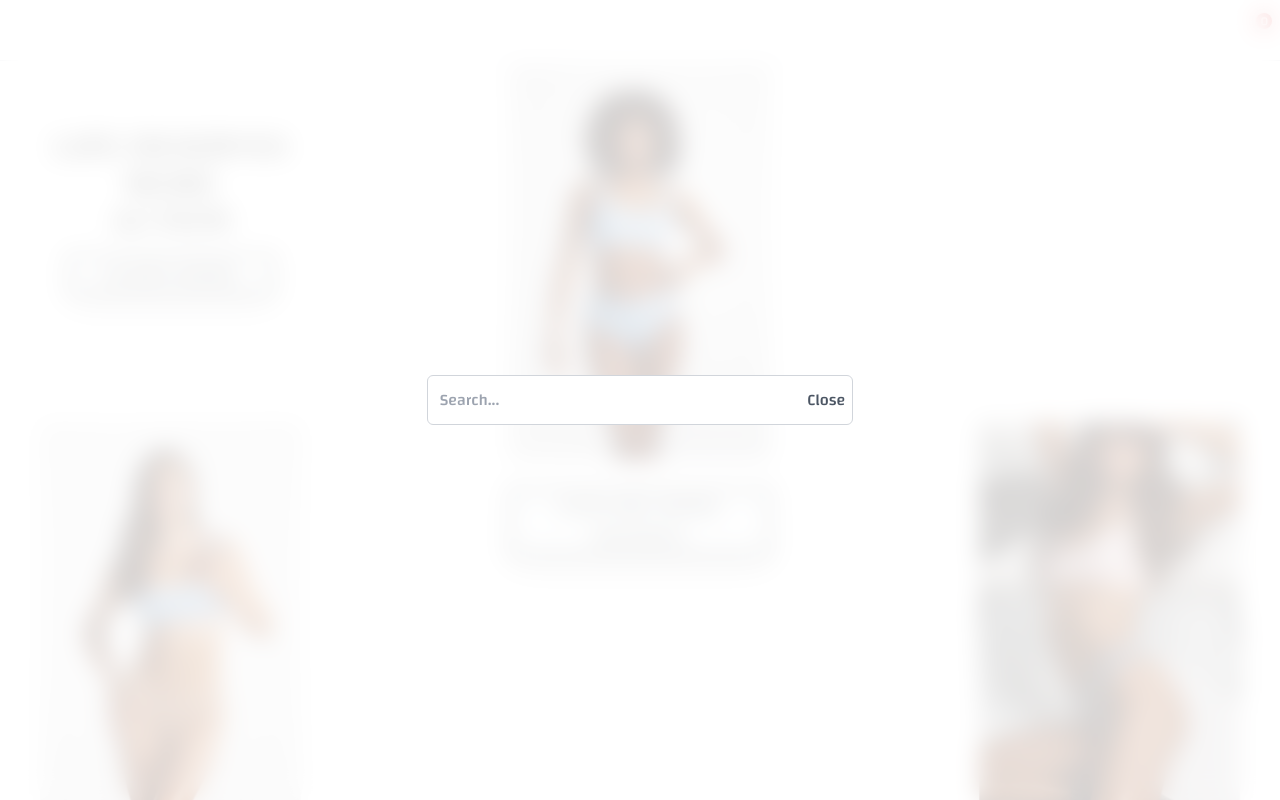
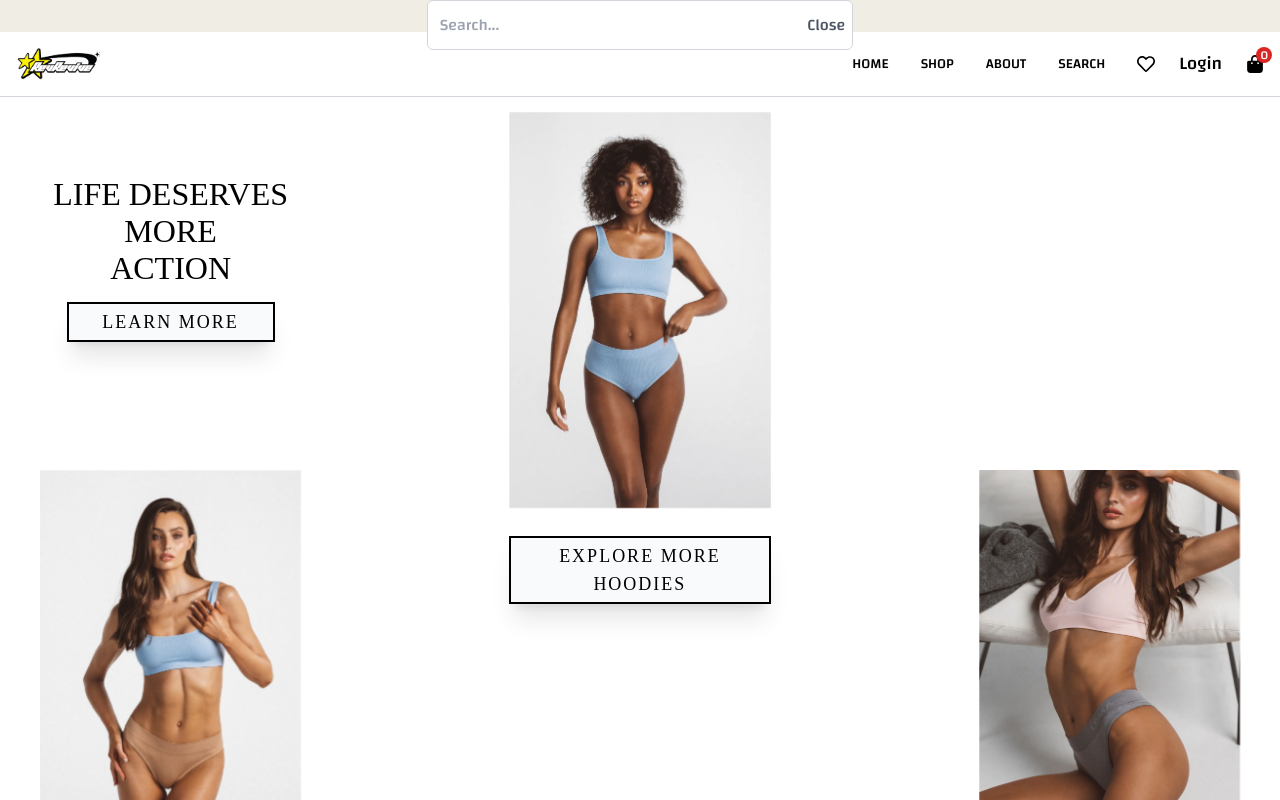
Before and after one commit to hazinofan/clothing-front, a React (Create React App) app: page /project-product in a window 1280 px wide. Both pictures are taken after a click on the button "SEARCH". Shown: the top 800 px of the page. Built offline with nearby package versions, Linux system fonts and the light colour scheme; a web font is replaced by a local one.

Commit message:
modified the landing page and the navbar

```diff
--- a/src/animations/ProductAnimation.jsx
+++ b/src/animations/ProductAnimation.jsx
@@ -24,8 +24,10 @@ export default function ProductAnimation() {
     };
   }, []);
 
+
+
   return (
-    <div className="pt-16 pb-32" data-aos="fade-in">
+    <div className="pt-28 pb-32" data-aos="fade-in">
       {showContent ? (
         <div className={`animation_div ${fadeOut ? 'fade-out' : ''}`}>
           <h1 className="animation_title">
--- a/src/components/Navbar.jsx
+++ b/src/components/Navbar.jsx
@@ -1,5 +1,5 @@
 import React, { useState, useEffect } from 'react';
-import { Link, useNavigate } from 'react-router-dom';
+import { Link, useLocation, useNavigate } from 'react-router-dom';
 import logo from '../assets/logo.png';
 import { FaBagShopping, FaUser } from 'react-icons/fa6';
 import { FaRegHeart } from 'react-icons/fa';
@@ -10,7 +10,11 @@ export default function Navbar() {
   const [isLoggedIn, setIsLoggedIn] = useState(false);
   const [scrolled, setScrolled] = useState(false);
   const [showSearch, setShowSearch] = useState(false);
+  const [scrollDirection, setScrollDirection] = useState('up');
   const navigate = useNavigate();
+  const location = useLocation();
+
+  const isLandingPage = location.pathname === '/';
 
   const fetchUserData = async () => {
     const token = localStorage.getItem('token');
@@ -23,9 +27,9 @@ export default function Navbar() {
       const response = await fetch('http://localhost:5000/api/user/profile', {
         method: 'GET',
         headers: {
-          'Authorization': `Bearer ${token}`,
-          'Content-Type': 'application/json'
-        }
+          Authorization: `Bearer ${token}`,
+          'Content-Type': 'application/json',
+        },
       });
 
       if (response.ok) {
@@ -52,8 +56,16 @@ export default function Navbar() {
 
     window.addEventListener('storage', checkLoginStatus);
 
+    let lastScrollY = window.scrollY;
+
     const handleScroll = () => {
       setScrolled(window.scrollY > 50); // Change background after scrolling down 50px
+      if (window.scrollY > lastScrollY) {
+        setScrollDirection('down');
+      } else {
+        setScrollDirection('up');
+      }
+      lastScrollY = window.scrollY;
     };
 
     window.addEventListener('scroll', handleScroll);
@@ -79,16 +91,28 @@ export default function Navbar() {
     navigate('/login');
   };
 
+  // Determine link and icon color based on landing page status and scroll position
+  const linkColor = isLandingPage && !scrolled ? 'text-white' : 'text-black';
+
   return (
-    <nav className="relative">
+    <>
+      {/* Navbar container with discount bar and main navbar */}
+      <div className={`fixed w-full z-50 transition-transform duration-300 ${scrollDirection === 'down' ? '-translate-y-full' : 'translate-y-0'}`}>
+        {/* Discount Bar */}
+        <div className={`w-full backdrop-blur-lg text-black text-center py-1 ${scrolled ? 'backdrop-blur-lg' : 'bg-[#f0ede5]'}` }>
+          50% discounts on all tops this weekend
+        </div>
+
+        {/* Main Navbar */}
+        <nav className={`transition-colors duration-300 ${scrolled ? 'bg-white/70 shadow-lg' : 'bg-transparent'}`}>
           {/* Search Bar Overlay */}
           {showSearch && (
             <div
-          className={`fixed inset-0 flex items-center justify-center bg-white/80 backdrop-blur-md z-50 transition-all duration-300 ${
-            showSearch ? 'opacity-100' : 'opacity-0 pointer-events-none'
+              className={`fixed w-full top-0 z-40 transition-colors duration-300 ${
+                scrolled ? 'bg-white/70 shadow-lg' : 'bg-transparent'
               }`}
             >
-          <div className="relative w-3/4 md:w-1/2 lg:w-1/3">
+              <div className="relative w-3/4 md:w-1/2 lg:w-1/3 mx-auto">
                 <input
                   type="text"
                   placeholder="Search..."
@@ -104,21 +128,17 @@ export default function Navbar() {
             </div>
           )}
 
-      {/* Main Navbar */}
-      <div
-        className={`fixed w-full top-0 z-40 transition-colors duration-300 ${
-          scrolled ? 'bg-white/70 shadow-lg' : 'bg-transparent'
-        }`}
-      >
+          {/* Navbar Content */}
           <div className="flex items-center justify-between p-4 border-b border-gray-300">
             {/* Logo */}
             <Link to="/" className="flex items-center">
+              <img src={logo} alt="Logo" className="h-8" />
             </Link>
 
             {/* Icons and Links Section */}
             <div className="flex items-center space-x-8">
               {/* Menu Links */}
-            <div className={`flex space-x-8 text-sm font-medium ${scrolled ? 'text-black' : 'text-white'}`}>
+              <div className={`flex space-x-8 text-sm font-medium ${linkColor}`}>
                 <Link to="/" className="hover:text-gray-500">
                   HOME
                 </Link>
@@ -135,13 +155,13 @@ export default function Navbar() {
 
               {/* Icons */}
               <div className="flex items-center space-x-6 text-lg">
-              <FaRegHeart className={`${scrolled ? 'text-black' : 'text-white'} hover:text-gray-500`} />
+                <FaRegHeart className={`${linkColor} hover:text-gray-500`} />
 
                 {isLoggedIn && userData ? (
                   <div className="relative">
                     <button
                       type="button"
-                    className={`${scrolled ? 'text-black' : 'text-white'} hover:text-gray-500 focus:outline-none`}
+                      className={`${linkColor} hover:text-gray-500 focus:outline-none`}
                       onClick={toggleDropdown}
                     >
                       <FaUser />
@@ -195,13 +215,13 @@ export default function Navbar() {
                     )}
                   </div>
                 ) : (
-                <Link to="/login" className={`${scrolled ? 'text-black' : 'text-white'} hover:text-gray-500`}>
+                  <Link to="/login" className={`${linkColor} hover:text-gray-500`}>
                     Login
                   </Link>
                 )}
 
                 <div className="relative">
-                <FaBagShopping className={`${scrolled ? 'text-black' : 'text-white'} hover:text-gray-500`} />
+                  <FaBagShopping className={`${linkColor} hover:text-gray-500`} />
                   <span className="absolute -top-2 -right-2 bg-red-600 text-white rounded-full text-xs px-1">
                     0
                   </span>
@@ -209,7 +229,8 @@ export default function Navbar() {
               </div>
             </div>
           </div>
+        </nav>
       </div>
-    </nav>
+    </>
   );
 }
--- a/src/css/titleanimation.css
+++ b/src/css/titleanimation.css
@@ -5,7 +5,7 @@
     font-weight: 900; /* Make the font as bold as possible */
     letter-spacing: 0; /* Remove any spacing between letters */
     font-family: 'KMR Waldenburg', sans-serif;
-    height: 85vh;
+    height: 83vh;
 }
 
 .animation_title span {
--- a/src/pages components/TopSeller.jsx
+++ b/src/pages components/TopSeller.jsx
@@ -5,8 +5,6 @@ import coll1 from '../assets/coll1.jpeg';
 import coll2 from '../assets/coll2.jpeg';
 import coll3 from '../assets/coll3.jpg';
 import coll4 from '../assets/coll4.jpg';
-import croptop1 from '../assets/croptop1.jpg';
-import croptop2 from '../assets/croptop2.jpg';
 import { useNavigate } from 'react-router-dom';
 
 const TopSeller = () => {
@@ -14,22 +12,14 @@ const TopSeller = () => {
 
   const handleClick = (endTitle) => {
     // Apply fade-out animation by adding a class
-    const handleClick = (endTitle, images, buttonText, links) => {
-      document.querySelector('.container-image').classList.add('fade-out');
+    document.querySelector('.container-image').classList.add('fade-out');
 
-      setTimeout(() => {
-        navigate('/project-product', {
-          state: {
-            StartTitle: 'MASATO RIESSER',
-            midTitle: 'for',
-            endTitle,
-            images,
-            buttonText,
-            links
-          }
-        });
-      }, 500);
-    }; // Adjust delay to match fade-out duration
+    // Navigate to TitleAnimation component with a delay to allow the animation to finish
+    setTimeout(() => {
+      navigate('/project-product', {
+        state: { StartTitle: 'MASATO RIESSER', midTitle: 'for', endTitle }
+      });
+    }, 500); // Adjust delay to match fade-out duration
   };
 
   return (
@@ -38,11 +28,7 @@ const TopSeller = () => {
 
       <div className="product-section">
         {/* Left Side - Street Image */}
-        <div className="left-section cursor-pointer"  onClick={() => handleClick('T-shirts' ,
-          [croptop1, croptop2],
-          ['Explore Crop-Tops', 'Explore Cheeries T-Shirts', 'Explore New Gen T-shirts'],
-          ['/tshirts', '/hoodies', '/bottoms']
-        )}>
+        <div className="left-section cursor-pointer"  onClick={() => handleClick('T-shirts')}>
           <img src={coll4} alt="Group of people wearing the brand's clothing" className="street-image" />
           <div className="product-info">
             <h2>Feeling T-Shirt</h2>
--- a/src/pages/LandingPage.jsx
+++ b/src/pages/LandingPage.jsx
@@ -6,6 +6,7 @@ import ProductSwiper from '../pages components/HeroSwipper';
 import Collections from '../pages components/Collections';
 import TopSeller from '../pages components/TopSeller';
 import ImageComponent from '../pages components/ImageComponent';
+import { ArrowRightAltOutlined, Height } from '@mui/icons-material';
 
 const HeroSection = () => {
   return (
@@ -36,7 +37,14 @@ const HeroSection = () => {
     </div>
     <div className="hero-footer">
           <p>SECOND GENERATION<br />ITAEWON-RO 234 3RD FL YONGSAN-GU | ATALANTA <br />USA04400 IISE.COM</p>
-          <button className="hero-button">Discover Now</button>
+          <button
+                type="submit"
+                className="flex justify-center gap-2 items-center justify-between border-black w-72 shadow-xl text-lg bg-gray-50 backdrop-blur-md isolation-auto before:absolute before:w-full before:transition-all before:duration-700 before:hover:w-full before:-left-full before:hover:left-0 before:bg-black hover:text-gray-50 before:-z-10 before:aspect-square before:hover:scale-150 before:hover:duration-700 relative z-10 px-4 py-1 overflow-hidden border-2 group text-black"
+                style={{ fontFamily: "GT Flexa Trial Cm Md", letterSpacing: '2px', height : '45px' }}
+              >
+                LEARN MORE
+                <ArrowRightAltOutlined className=' text-3xl' />
+              </button>
         </div>
 
         <ProductSwiper />
```
Lines whose indentation alone changed are shown as unchanged.
